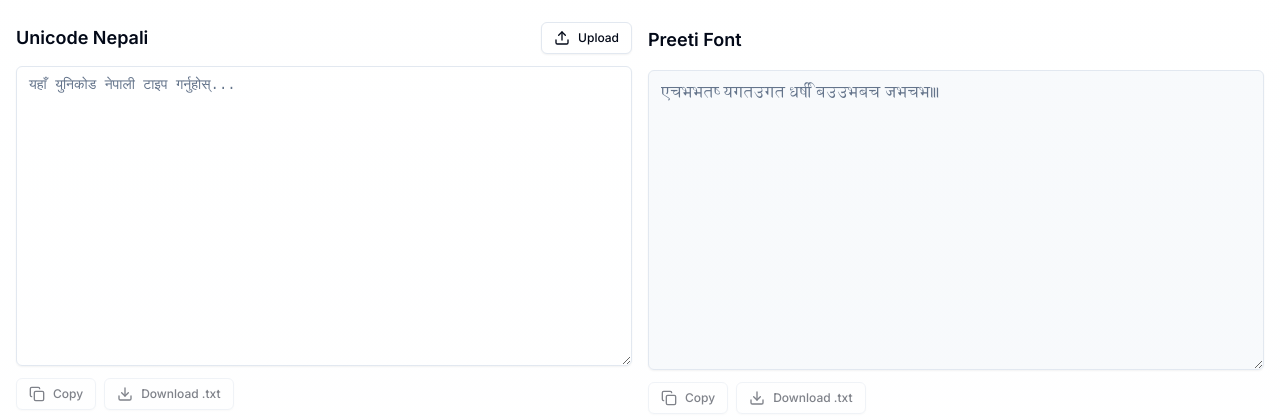
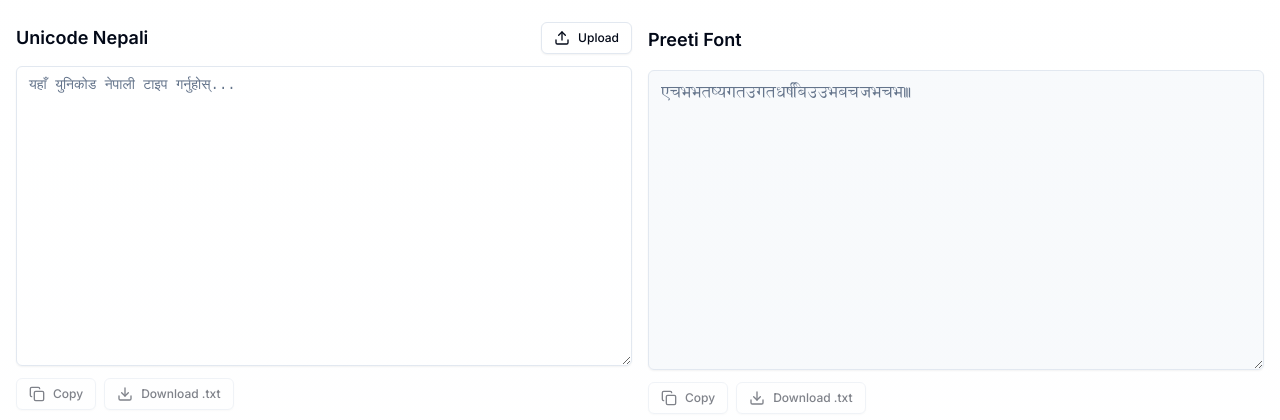
Before and after one commit to yunishSu12/Unicode_Converter, a Next.js app: page / in a window 1280 px wide. Shown: the part 207-627 px from the top of the page. Built offline with nearby package versions, Linux system fonts and the light colour scheme.

Commit message:
Further reduce spacing: letterSpacing -1px, wordSpacing -5px

```diff
--- a/components/converter.tsx
+++ b/components/converter.tsx
@@ -244,7 +244,7 @@ export default function Converter() {
             onChange={(e) => handleInputChange(e.target.value)}
             placeholder={inputPlaceholder}
             className="min-h-[300px] text-base"
-            style={mode === 'preetiToUnicode' ? { fontFamily: 'Preeti, monospace', fontSize: '22px', lineHeight: '1.3', letterSpacing: '-0.5px', wordSpacing: '-2px' } : { fontFamily: 'monospace' }}
+            style={mode === 'preetiToUnicode' ? { fontFamily: 'Preeti, monospace', fontSize: '22px', lineHeight: '1.3', letterSpacing: '-1px', wordSpacing: '-5px' } : { fontFamily: 'monospace' }}
             aria-label={`${inputLabel} input`}
           />
 
@@ -286,7 +286,7 @@ export default function Converter() {
             readOnly
             placeholder={outputPlaceholder}
             className="min-h-[300px] text-base bg-muted/50"
-            style={mode === 'unicodeToPreeti' ? { fontFamily: 'Preeti, monospace', fontSize: '22px', lineHeight: '1.3', letterSpacing: '-0.5px', wordSpacing: '-2px' } : { fontFamily: 'monospace' }}
+            style={mode === 'unicodeToPreeti' ? { fontFamily: 'Preeti, monospace', fontSize: '22px', lineHeight: '1.3', letterSpacing: '-1px', wordSpacing: '-5px' } : { fontFamily: 'monospace' }}
             aria-label={`${outputLabel} output`}
           />
 
```
